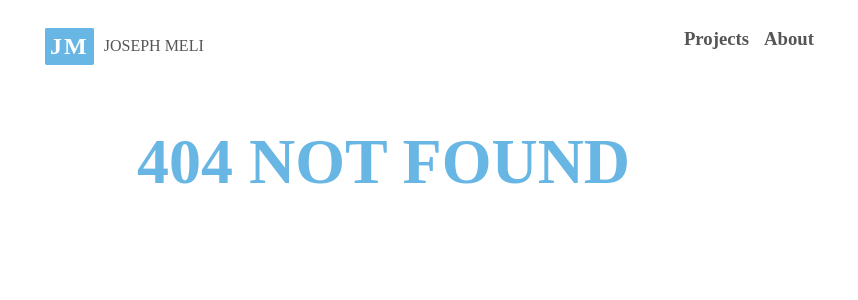
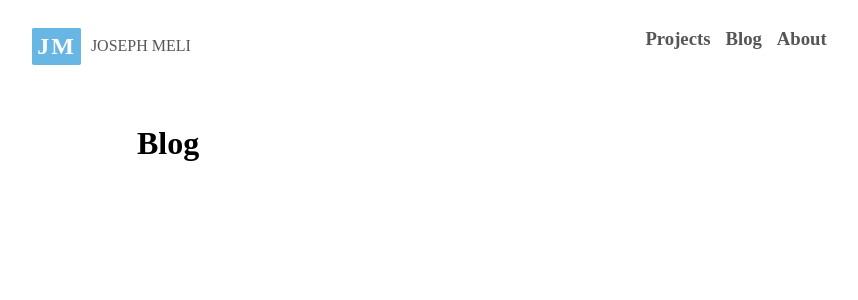
Before and after one commit to JosephMeli/josepmeli.io, a React (Create React App) app: page /Blog in a window 1280 px wide. Before the commit this address had no page. Shown: the top 300 px of the page, without its empty margins (203-1061 px from the left). Built offline with nearby package versions, Linux system fonts and the light colour scheme; what react-animations would draw is missing.

Commit message:
working on blog and updating About page

```diff
--- a/src/components/About.js
+++ b/src/components/About.js
@@ -91,11 +91,6 @@ const SectionContent = styled.section`
 const SubSectionContent = styled.section`
   display: block;
 `;
-const OneLine = styled.div`
-  @media (min-width: 700px) {
-    display: inline !important ;
-  }
-`;
 
 const Item = styled.span`
   margin-bottom: 10px;
@@ -166,6 +161,16 @@ class About extends React.Component {
                 </Item>
               </SubSectionContent>
             </SectionContent>
+            <SectionContent>
+                <StyledH3>Skills</StyledH3>
+                {resumeData.skills.forEach(function(e){
+                  <Item>{e}</Item>
+                  e.keywords.forEach(function (x){
+                   <Item>{x}</Item>
+                 })
+                })
+              }
+            </SectionContent>
             <Summary>
               <StyledH3>About</StyledH3>
               <StyledDescription>{resumeData.basics.summary}</StyledDescription>
--- a/src/components/App.js
+++ b/src/components/App.js
@@ -5,6 +5,7 @@ import Home from "./Home";
 import Navbar from "./Navbar";
 import About from "./About";
 import Code from "./Code";
+import Blog from "./Blog";
 import NotFound from "./NOT_FOUND";
 
 class App extends React.Component {
@@ -15,7 +16,8 @@ class App extends React.Component {
           <Navbar />
           <Switch>
             <Route exact path="/" component={Home} />
-            <Route path="/code" component={Code} />
+            <Route path="/Code" component={Code} />
+            <Route path="/Blog" component={Blog} />
             <Route path="/About" component={About} />
             <Route path="*" component={NotFound} />
           </Switch>
--- /dev/null
+++ b/src/components/Blog.js
@@ -0,0 +1,29 @@
+import React from "react";
+import styled from "styled-components";
+
+
+const StyledView = styled.div`
+  background-color: white;
+  margin: auto;
+  margin-top: 40px;
+  width: 65%;
+  max-width: 600px;
+  border-radius: 1%;
+  border: none;
+  animation: 0.5s forwards;
+  @media (max-width: 700px) {
+    width: 75%;
+  }
+`;
+
+
+class Code extends React.Component {
+  render() {
+    return (
+      <StyledView>
+        <h1> Blog</h1>
+      </StyledView>
+    );
+  }
+}
+export default Code;
--- a/src/components/Navbar.js
+++ b/src/components/Navbar.js
@@ -78,10 +78,13 @@ class Navbar extends Component {
         </div>
         <StyledMobileMenu />
         <StyledsubContainer>
-          <NavLink style={{ textDecoration: "none" }} to="/code">
+          <NavLink style={{ textDecoration: "none" }} to="/Code">
             <StyledsubText>Projects</StyledsubText>
           </NavLink>
-          <NavLink style={{ textDecoration: "none" }} to="/about">
+          <NavLink style={{ textDecoration: "none" }} to="/Blog">
+            <StyledsubText>Blog</StyledsubText>
+          </NavLink>
+          <NavLink style={{ textDecoration: "none" }} to="/About">
             <StyledsubText>About</StyledsubText>
           </NavLink>
         </StyledsubContainer>
```
Also changed, not shown: 2 other files (tests, documents, lock files or other folders).
